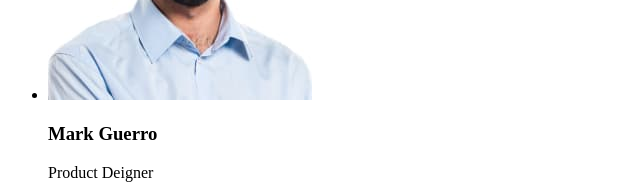
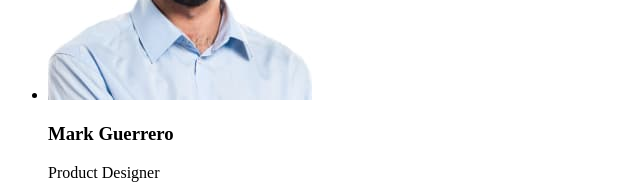
Before and after one commit to Ppaapant/goit-markup-hw-01, a plain HTML site: page index.html in a window 1280 px wide. Shown: the part 820-1015 px from the top of the page, 0-640 px from the left. Drawn offline with Linux system fonts and the light colour scheme.

Commit message:
add markup

```diff
--- a/index.html
+++ b/index.html
@@ -47,8 +47,8 @@
   <h2>Our Team</h2>
  <ul>
  <li><img src="./images/tty.jpg"  width="264" alt="Mark Guerro"/>
- <h3>Mark Guerro</h3>
- <p>Product Deigner</p></li>
+ <h3>Mark Guerrero</h3>
+ <p>Product Designer</p></li>
  <li><img src="./images/Goit.jpg"  width="264" alt="Tom Ford" />
  <h3>Tom Ford</h3>
  <p>Frontend Developer</p></li>
```
